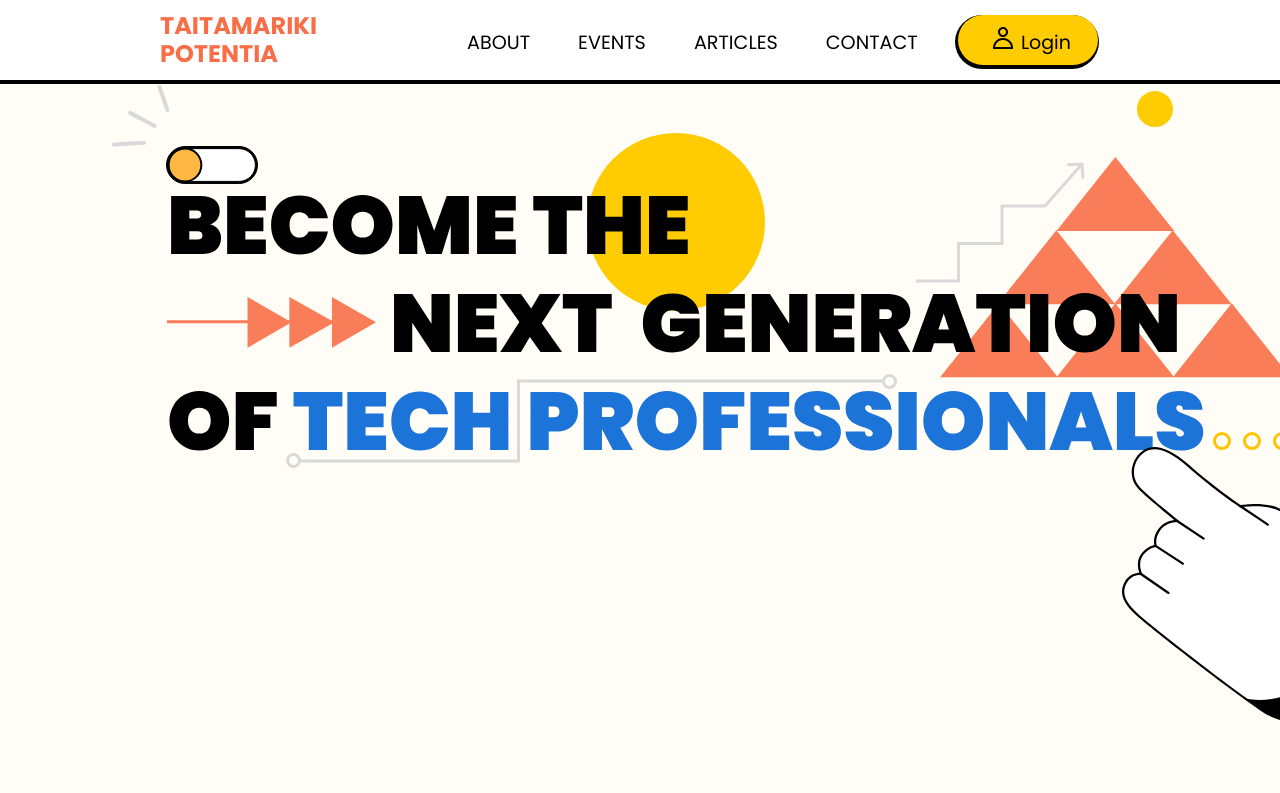
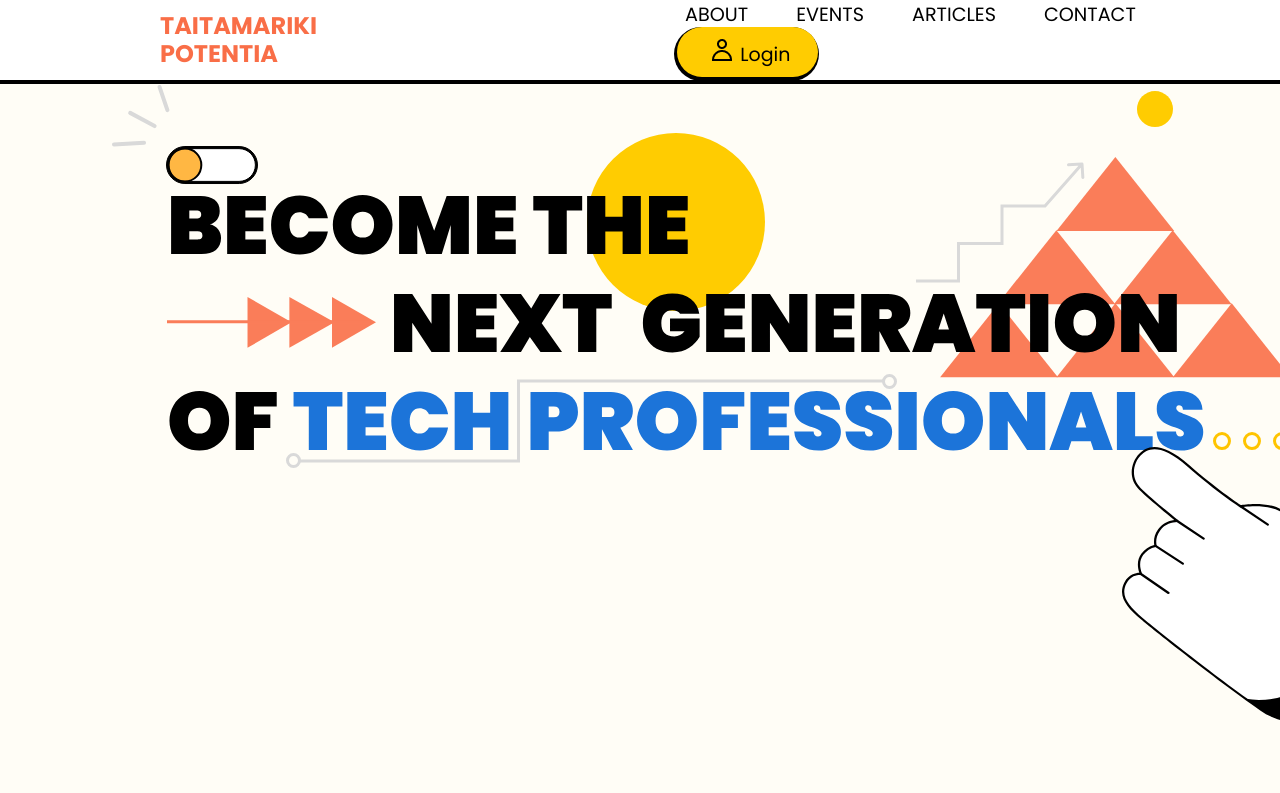
Before and after one commit to UoaWDCC/taitam-portal, a Next.js app: page / in a window 1280 px wide. Shown: the top 793 px of the page. Built offline with nearby package versions, Linux system fonts and the light colour scheme; what @linaria/core would draw is missing.

Commit message:
edits done

```diff
--- a/src/app/(components)/NavigationBar.module.css
+++ b/src/app/(components)/NavigationBar.module.css
@@ -25,6 +25,11 @@
   cursor: pointer;
   text-decoration: none;
   font-weight: 700;
+  /* word-wrap: break-word; */
+}
+
+.linksContainer {
+  margin-left: 20rem;
 }
 
 .linksContainer li {
@@ -79,7 +84,7 @@
   transform: scale(0.9);
 }
 
-@media screen and (max-width: 1205px) {
+@media screen and (max-width: 600px) {
   .logoContainer {
     margin-left: 2rem;
   }
```
